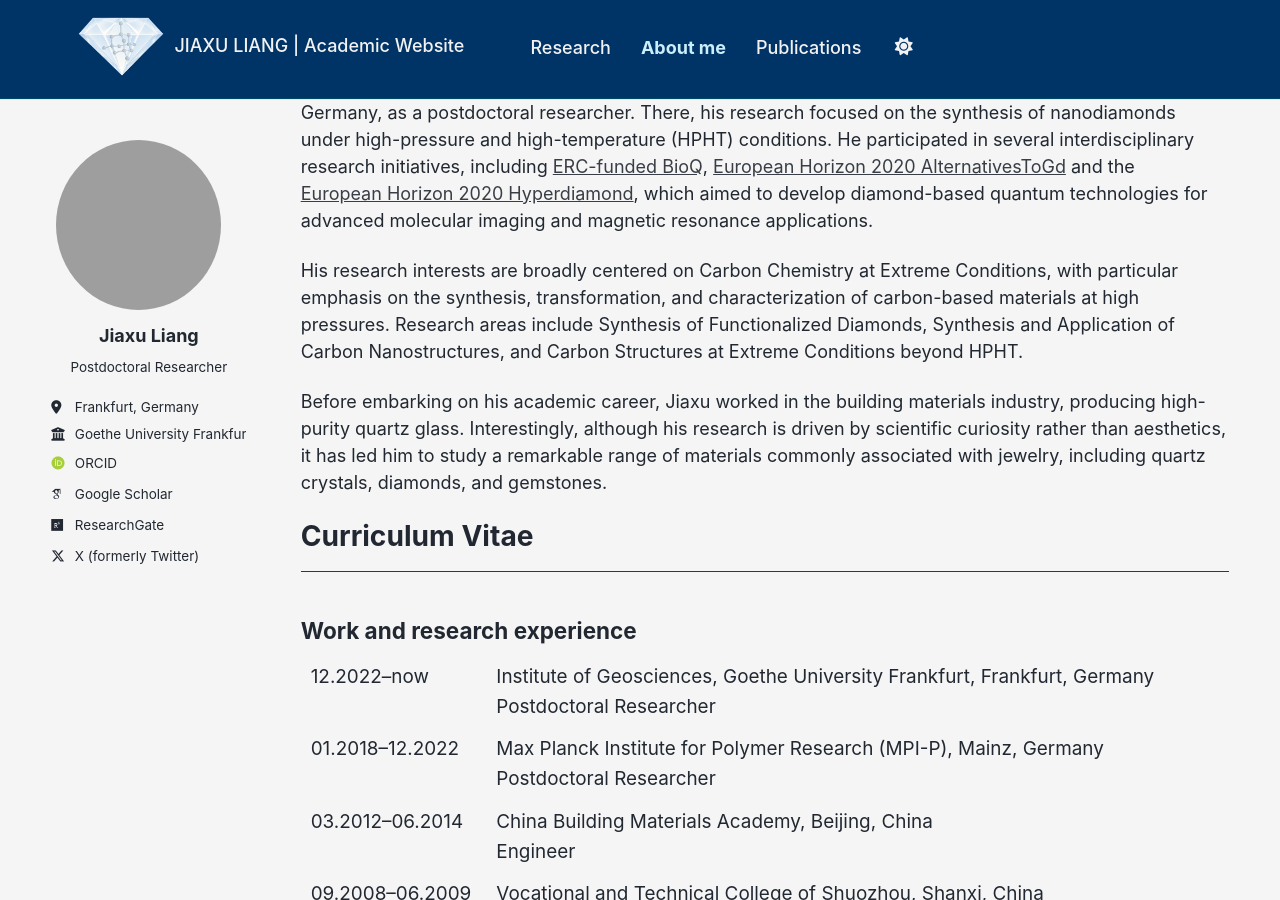
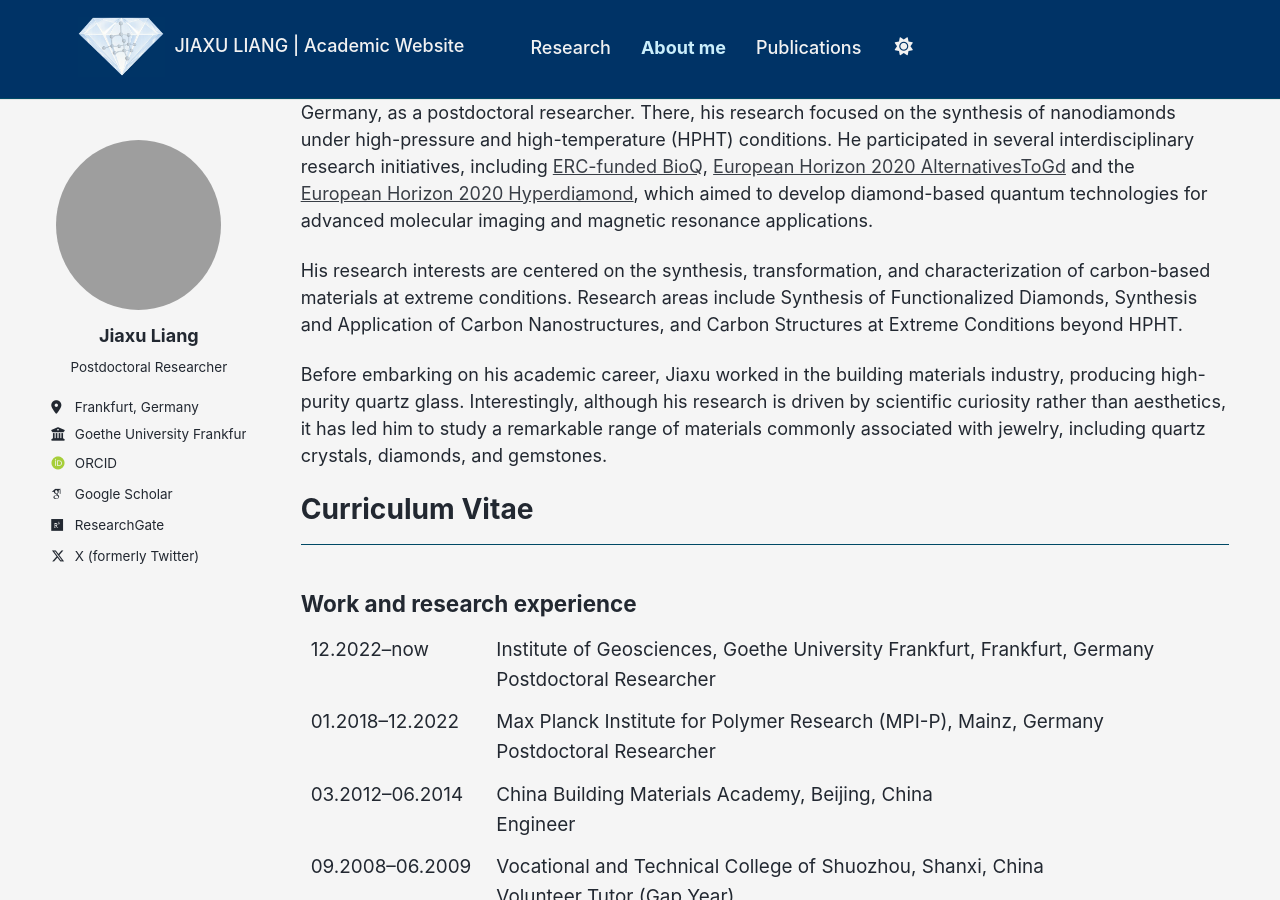
Before and after one commit to liangjiaxu-research/liangjiaxu-research.github.io, a Jekyll site: the page built from _pages/cv.md, in a window 1280 px wide and 900 px high, scrolled down 368 px. Built offline with Jekyll 4.4.1, drawn with Linux system fonts in a browser that asks for light colours; some web fonts are replaced; a script bundle is joined from its source files by our own code; library files that are not in the unit come from our copies.

Commit message:
Update cv.md

```diff
--- a/_pages/cv.md
+++ b/_pages/cv.md
@@ -15,7 +15,7 @@ Jiaxu Liang is currently a postdoctoral researcher at <a href="https://www.geo.u
 
 Jiaxu received his Ph.D. from the <a href="http://english.nanoctr.cas.cn/" target="_blank">National Center for Nanoscience and Technology (NCNST)</a>, Chinese Academy of Sciences (CAS), where he worked on the synthesis and applications of carbon-rich nanomaterials. He subsequently joined the <a href="https://www.mpip-mainz.mpg.de/en/home" target="_blank">Max Planck Institute for Polymer Research (MPIP)</a> in Mainz, Germany, as a postdoctoral researcher. There, his research focused on the synthesis of nanodiamonds under high-pressure and high-temperature (HPHT) conditions. He participated in several interdisciplinary research initiatives, including <a href="https://www.mpip-mainz.mpg.de/314595/ERC-Synergy-BioQ" target="_blank">ERC-funded BioQ</a>, <a href="https://cordis.europa.eu/project/id/858149" target="_blank">European Horizon 2020 AlternativesToGd</a> and the <a href="https://cordis.europa.eu/project/id/667192" target="_blank">European Horizon 2020 Hyperdiamond</a>, which aimed to develop diamond-based quantum technologies for advanced molecular imaging and magnetic resonance applications.
 
-His research interests are broadly centered on Carbon Chemistry at Extreme Conditions, with particular emphasis on the synthesis, transformation, and characterization of carbon-based materials at high pressures. Research areas include Synthesis of Functionalized Diamonds, Synthesis and Application of Carbon Nanostructures, and Carbon Structures at Extreme Conditions beyond HPHT.
+His research interests are centered on the synthesis, transformation, and characterization of carbon-based materials at extreme conditions. Research areas include Synthesis of Functionalized Diamonds, Synthesis and Application of Carbon Nanostructures, and Carbon Structures at Extreme Conditions beyond HPHT.
 
 Before embarking on his academic career, Jiaxu worked in the building materials industry, producing high-purity quartz glass. Interestingly, although his research is driven by scientific curiosity rather than aesthetics, it has led him to study a remarkable range of materials commonly associated with jewelry, including quartz crystals, diamonds, and gemstones.
 
```
